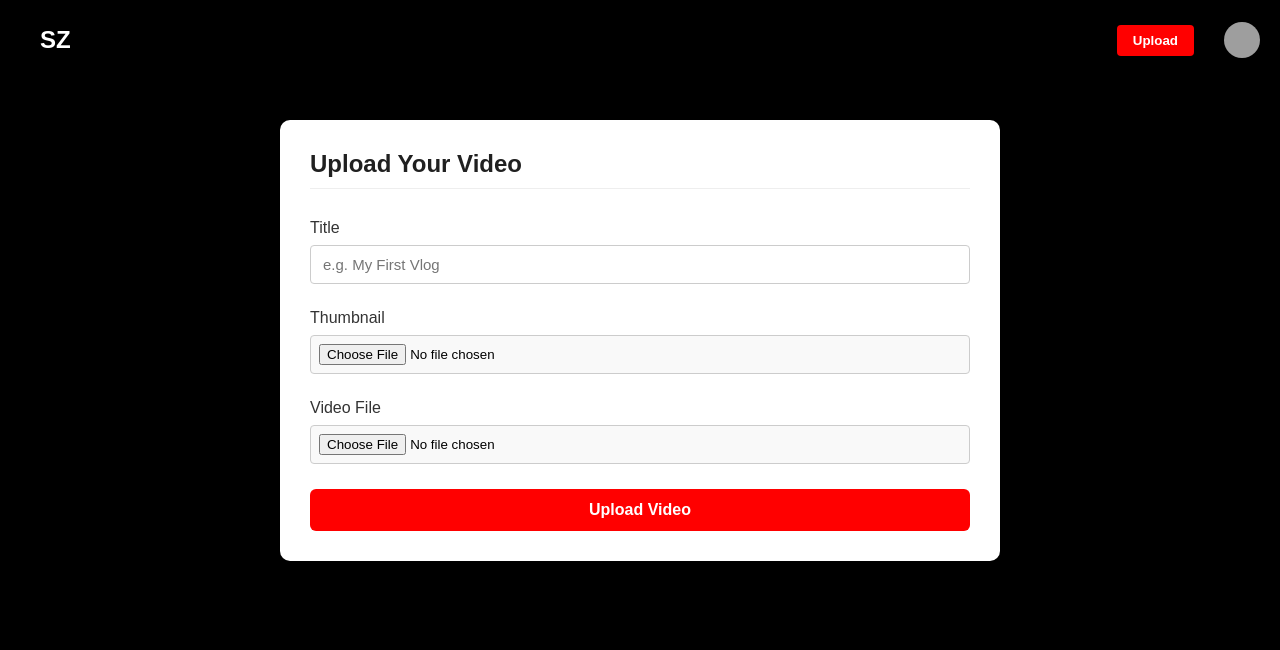
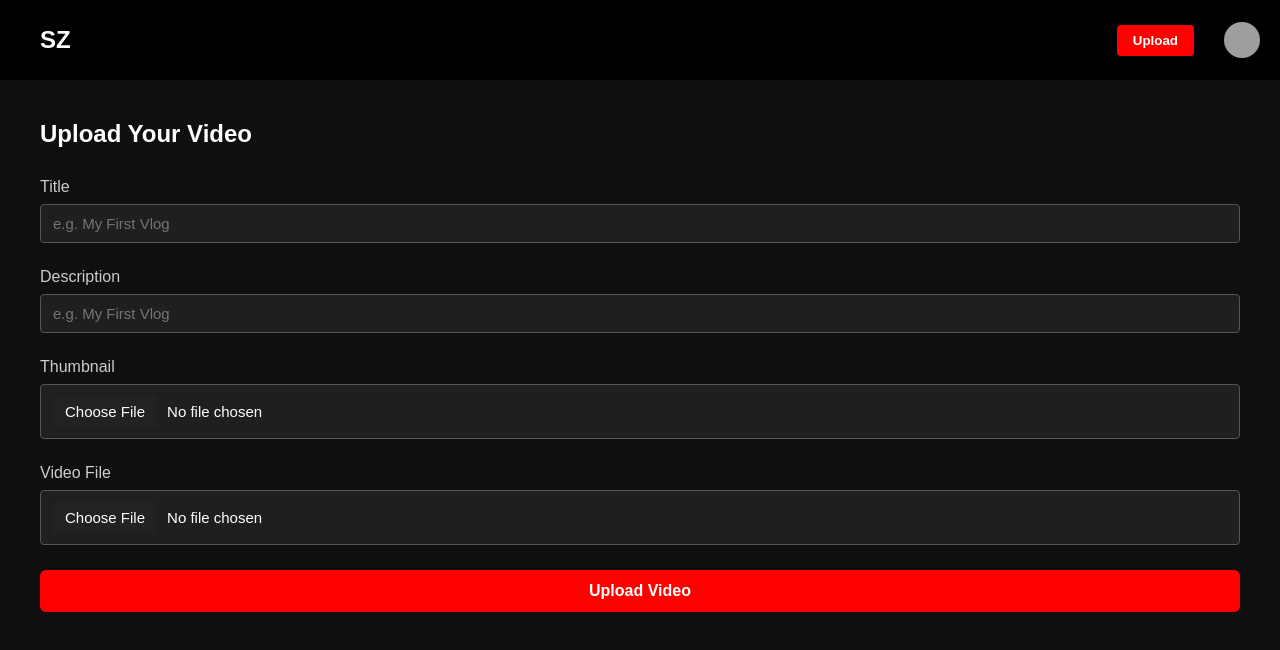
Before and after one commit to BhishanSharma/stream-clone, a React (Vite) app: page /upload in a window 1280 px wide. Shown: the top 650 px of the page. Built offline with nearby package versions, Linux system fonts and the light colour scheme; grey boxes are pictures that could not be loaded.

Commit message:
upload page ui and minor tweaks

```diff
--- a/src/pages/UploadPage/UploadPage.css
+++ b/src/pages/UploadPage/UploadPage.css
@@ -1,18 +1,19 @@
+/* UploadPage.css */
+
 .upload-container {
-  max-width: 720px;
-  margin: 40px auto;
-  background-color: #fff;
-  padding: 30px;
-  border-radius: 10px;
-  box-shadow: 0 4px 12px rgba(0, 0, 0, 0.1);
+  height: 90vh;
+  width: 100vw;
+  background-color: #0f0f0f;
+  color: #fff;
+  padding: 40px;
+  box-sizing: border-box;
+  overflow-y: scroll;
 }
 
-.upload-container h2 {
+h2 {
+  font-size: 24px;
   margin-bottom: 30px;
-  font-size: 24px;
-  border-bottom: 1px solid #eee;
-  padding-bottom: 10px;
-  color: #202020;
+  color: #fff;
 }
 
 .form-group {
@@ -23,43 +24,54 @@
   display: block;
   margin-bottom: 8px;
   font-weight: 500;
-  color: #333;
+  color: #ccc;
 }
 
-.text-input {
+.text-input,
+.file-input {
   width: 100%;
   padding: 10px 12px;
-  border: 1px solid #ccc;
+  border: 1px solid #555;
   border-radius: 4px;
   font-size: 15px;
+  background-color: #1f1f1f;
+  color: #fff;
 }
 
-.file-input {
-  width: 100%;
-  padding: 8px;
-  background-color: #f9f9f9;
+.file-input::file-selector-button {
+  background-color: #222;
+  border: none;
+  color: #fff;
+  padding: 8px 12px;
   border-radius: 4px;
-  border: 1px solid #ccc;
+  margin-right: 10px;
+  cursor: pointer;
+  transition: background-color 0.2s;
+}
+
+.file-input::file-selector-button:hover {
+  background-color: #444;
 }
 
 .thumbnail-preview {
   margin-top: 15px;
-  border: 1px solid #ddd;
+  border: 1px solid #333;
   border-radius: 6px;
   overflow: hidden;
-  box-shadow: 0 2px 8px rgba(0, 0, 0, 0.05);
+  box-shadow: 0 2px 8px rgba(0, 0, 0, 0.2);
 }
 
 .thumbnail-preview img {
   width: 100%;
   height: 200px;
   object-fit: cover;
+  border-radius: 4px;
 }
 
 .upload-button {
   width: 100%;
   padding: 12px 20px;
-  background-color: #ff0000;
+  background-color: red;
   color: #fff;
   font-size: 16px;
   border: none;
--- a/src/pages/UploadPage/UploadPage.jsx
+++ b/src/pages/UploadPage/UploadPage.jsx
@@ -3,6 +3,7 @@ import './UploadPage.css';
 
 function UploadPage() {
   const [title, setTitle] = useState('');
+  const [description, setDescription] = useState('');
   const [videoFile, setVideoFile] = useState(null);
   const [imageFile, setImageFile] = useState(null);
 
@@ -37,6 +38,17 @@ function UploadPage() {
             type="text"
             value={title}
             onChange={(e) => setTitle(e.target.value)}
+            placeholder="e.g. My First Vlog"
+            className="text-input"
+          />
+        </div>
+
+        <div className="form-group">
+          <label className="form-label">Description</label>
+          <input
+            type="text"
+            value={description}
+            onChange={(e) => setDescription(e.target.value)}
             placeholder="e.g. My First Vlog"
             className="text-input"
           />
--- a/src/pages/VideoPlayer/VideoPlayer.jsx
+++ b/src/pages/VideoPlayer/VideoPlayer.jsx
@@ -138,6 +138,9 @@ function VideoPlayer() {
           </div>
         </div>
       </div>
+      <div className="recommended-videos">
+        <p>Recommended videos go here</p>
+      </div>
     </div>
   );
 }
```
